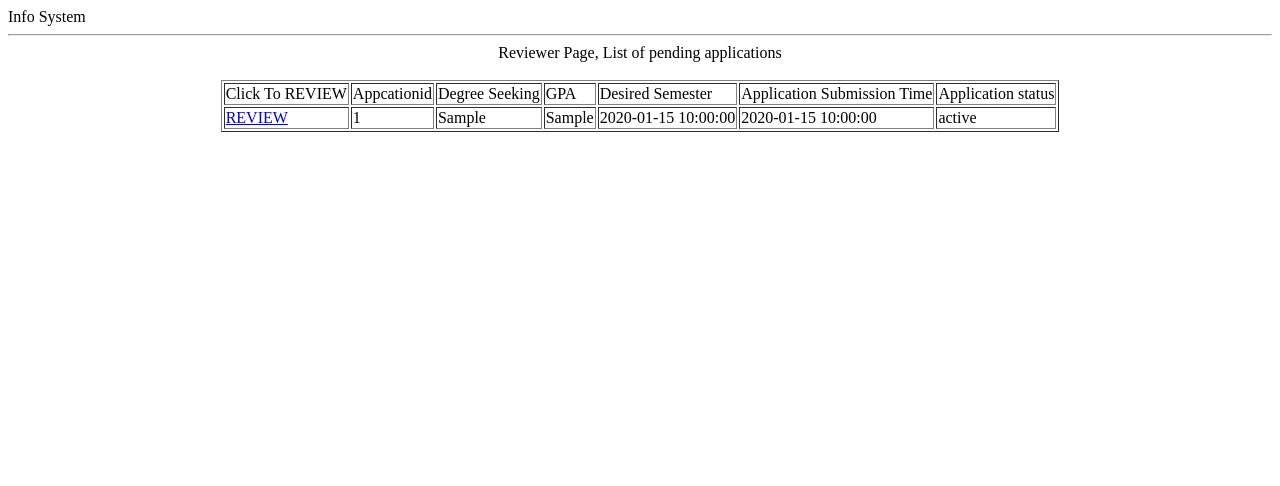
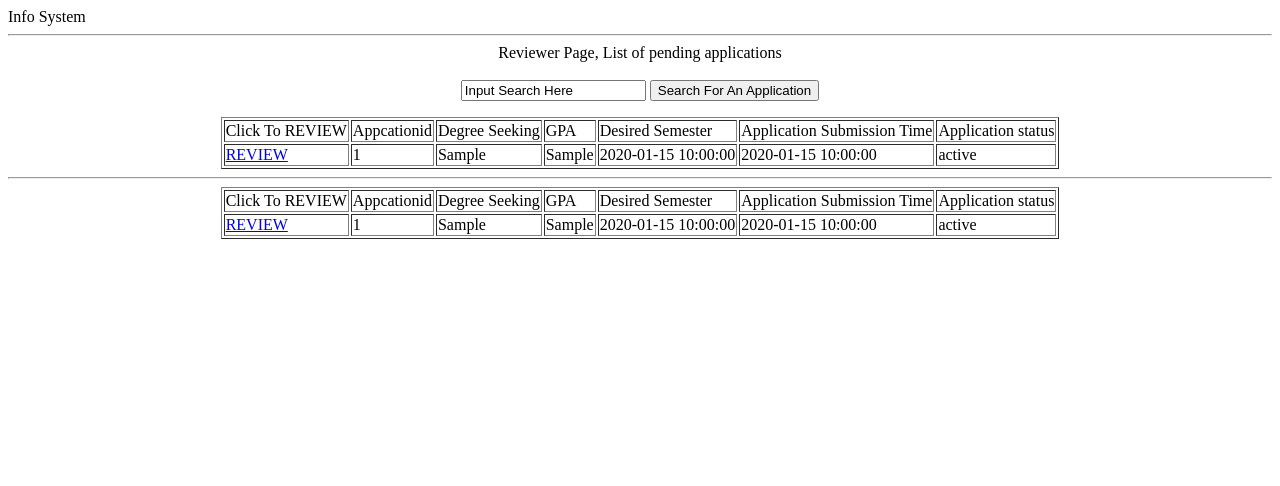
Before and after one commit to jdk514/db_final_project, a PHP site: page /list.php?search=1 in a window 1280 px wide. Shown: the top 486 px of the page. Run offline with PHP 8.4, Linux system fonts and the light colour scheme; tables that the repository leaves empty or names only in its code hold one stand-in row (values such as "Sample post").

Commit message:
added scalability to ga and list.php

```diff
--- a/Apps_original/list.php
+++ b/Apps_original/list.php
@@ -1,6 +1,42 @@
 <?php require_once "header.php"; ?>
 	<div align="center">
 	<a >Reviewer Page, List of pending applications</a><br /><br />
+	<form name="search_status" action="list.php" method="get">
+		<input type="text" name="search" value="Input Search Here">
+		<input type="submit" value="Search For An Application">
+	</form>
+	<?php
+		if($_GET["search"]){
+			?>
+			<table border="1">
+			<td><a>Click To REVIEW</a></td>
+			<td><a>Appcationid</a></td>
+			<td><a>Degree Seeking</a></td>
+			<td><a>GPA</a></td>
+			<td><a>Desired Semester</a></td>
+			<td><a>Application Submission Time</a></td>
+			<td><a>Application status</a></td>
+			<?php
+			$search_term=$_GET["search"];
+			require_once "config.php";
+			mysql_query("SET NAMES 'utf8'");
+			$query=$db->query("select * from Applications WHERE applicationid='$search_term' order by 'subdate'");
+			while($r=$db->fetch_array($query)){
+				echo "<tr>";
+				echo "<td><a href='view.php?id=".$r["applicationid"]."'>REVIEW</a></td>";
+				echo "<td>".$r["applicationid"]."</td>";
+				echo "<td>".$r["dsought"]."</td>";
+				echo "<td>".$r["pgpa"]."</td>";
+				echo "<td>".$r["desdate"]."</td>";
+				echo "<td>".$r["subdate"]."</td>";
+				echo "<td>".$r["astatus"]."</td>";
+				echo "</tr>";
+			}
+		}
+		?>
+	</table>
+	<hr>
+	<div style="overflow-y:scroll; height:300px">
 	<table border="1">
 	<td><a>Click To REVIEW</a></td>
 	<td><a>Appcationid</a></td>
@@ -27,3 +63,4 @@
 	?>
 	</table>
 	</div>
+	</div>
```
Also changed, not shown: Apps_original/ga_page.php (+50 -0 lines).
